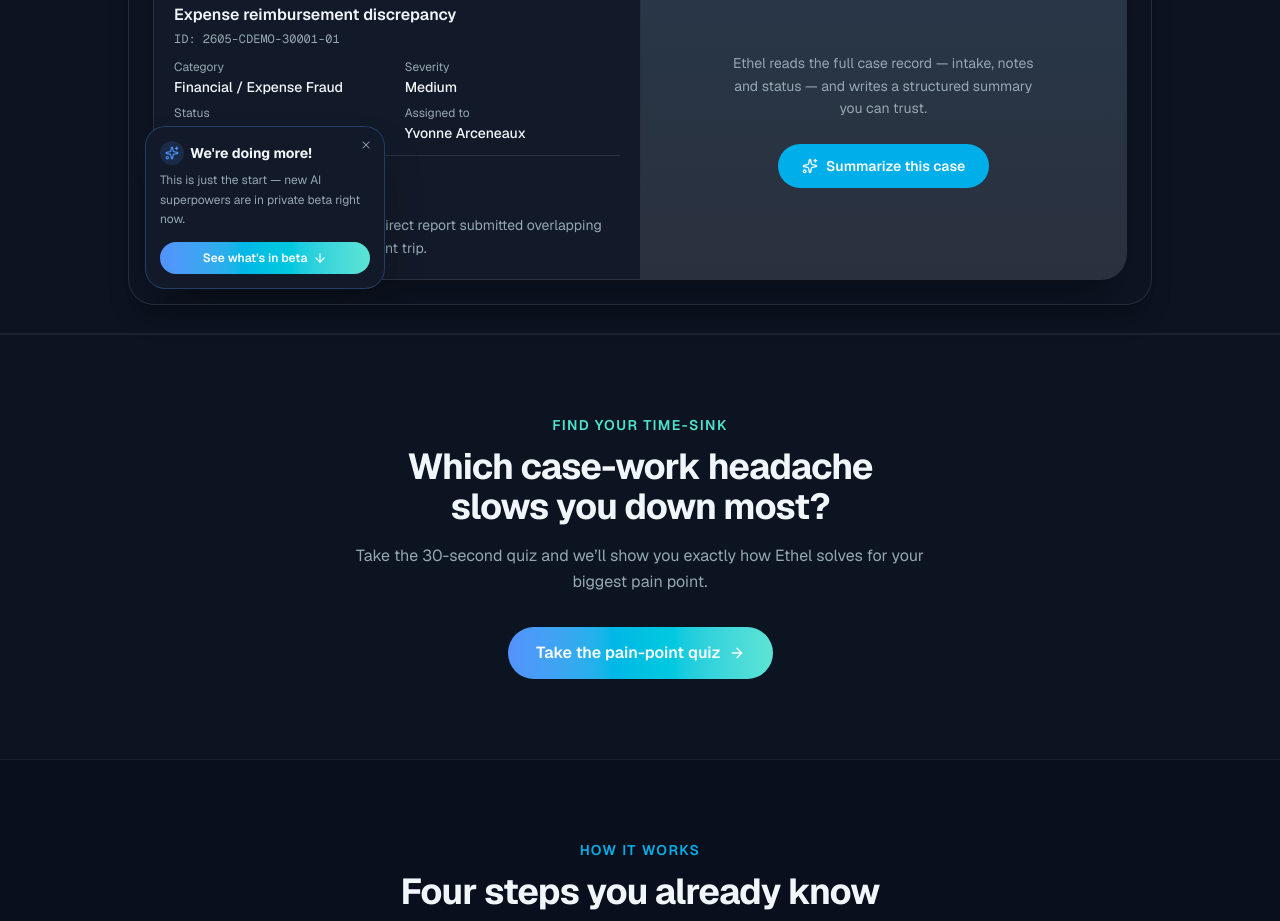
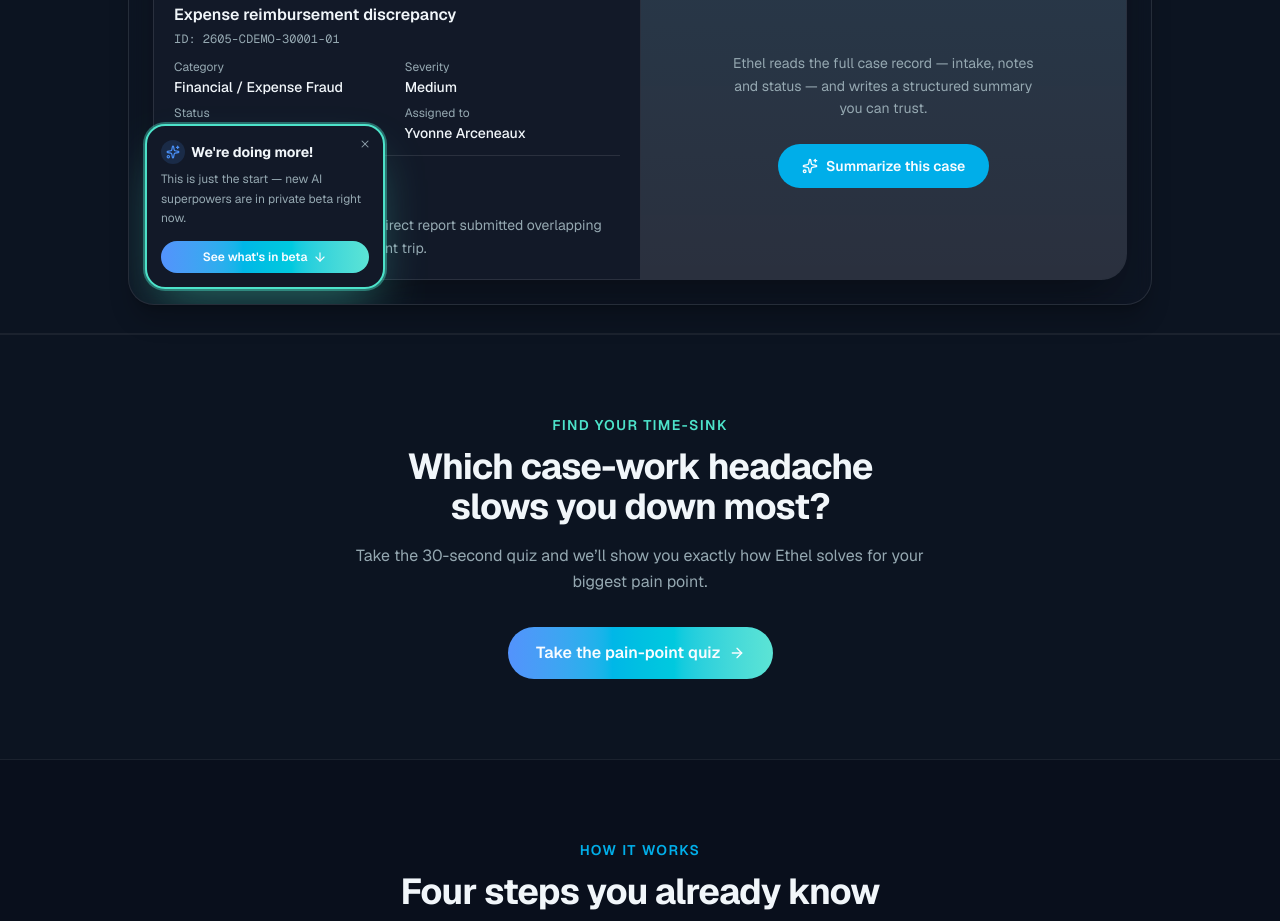
Before and after one commit to selinnaswag/ethel-simulation, a Next.js app: page / in a window 1280 px wide. Shown: the part 1000-1921 px from the top of the page. Built offline with nearby package versions, Linux system fonts and the light colour scheme.

Commit message:
feat: update Ethel Playground popup border and shadow colors\n\nUpdated border color to brand-teal and adjusted shadow for better contrast

```diff
--- a/components/ethel-playground.tsx
+++ b/components/ethel-playground.tsx
@@ -58,7 +58,7 @@ function MoreComingPopup() {
   if (!show || dismissed) return null
 
   return (
-    <div className="animate-beta-pop absolute bottom-4 left-4 z-30 w-[240px] rounded-xl border border-brand-blue/30 bg-card p-3.5 shadow-2xl shadow-black/30">
+    <div className="animate-beta-pop absolute bottom-4 left-4 z-30 w-[240px] rounded-xl border-2 border-brand-teal bg-card p-3.5 shadow-2xl shadow-brand-teal/40 ring-2 ring-brand-teal/40">
       <button
         type="button"
         onClick={() => setDismissed(true)}
```
